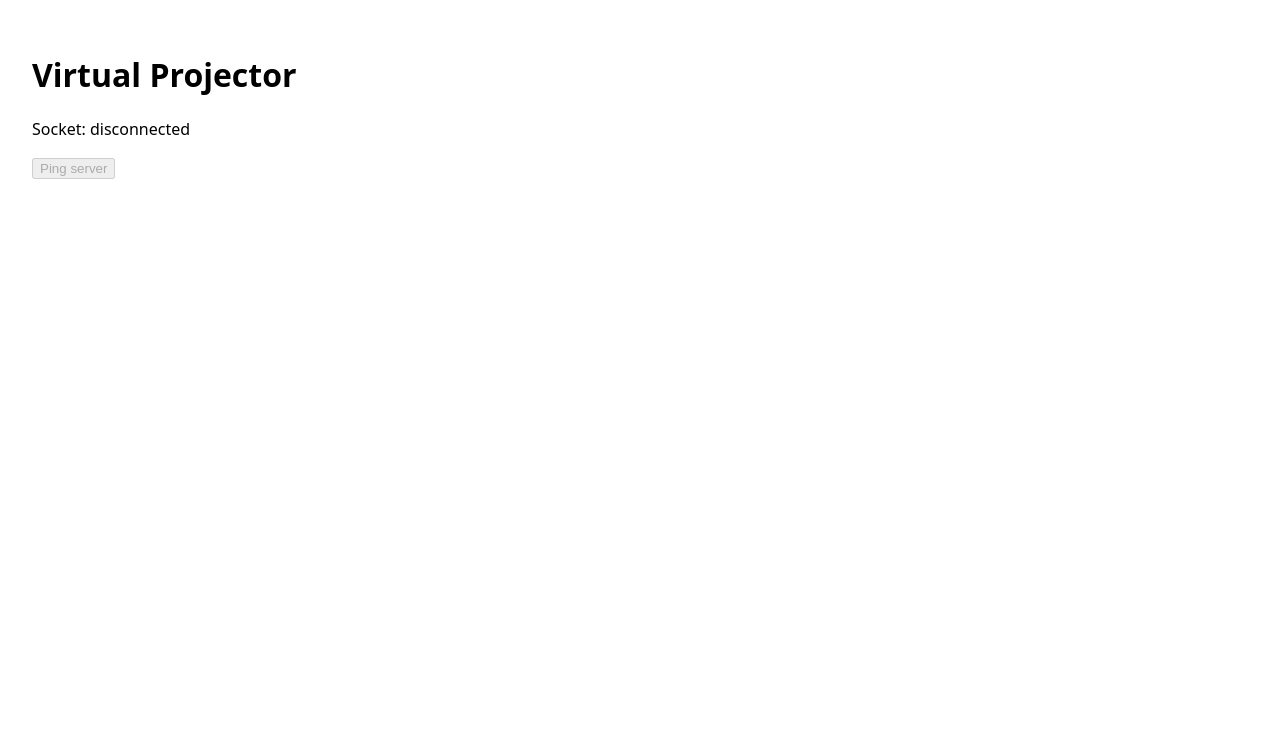
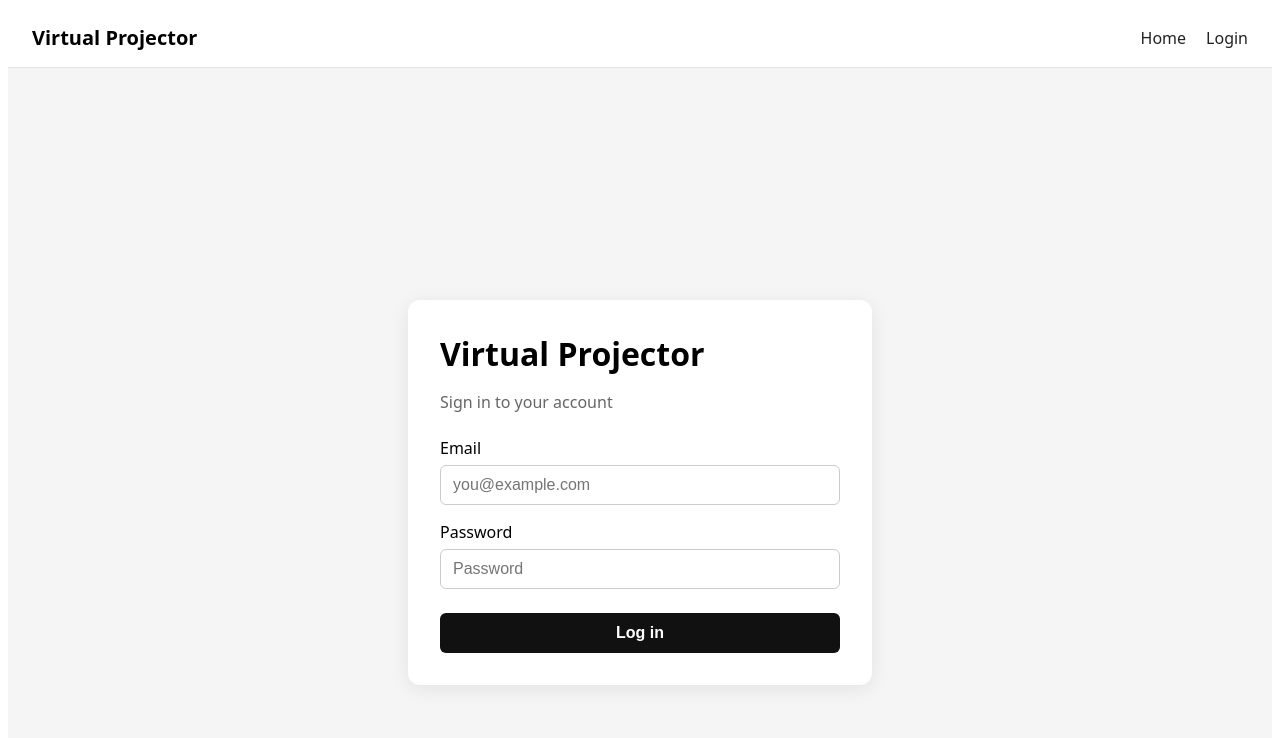
Before and after one commit to arizotaz/virtual-projector, a React (Vite) app in the folder client/: page /login in a window 1280 px wide. Shown: the top 738 px of the page. Built offline with nearby package versions, Linux system fonts and the light colour scheme; no server answers.

Commit message:
Initial mock-up of login with navigation

```diff
--- a/client/src/App.tsx
+++ b/client/src/App.tsx
@@ -1,33 +1,20 @@
-import { useEffect, useState } from "react";
-import { socket } from "./socket";
+import { BrowserRouter as Router, Route, Routes } from 'react-router-dom';
+
+import Navbar from './components/navbar'
+
+import Home from './pages/home';
+import Login from './pages/login';
 
 export default function App() {
-  const [connected, setConnected] = useState(socket.connected);
-  const [lastPong, setLastPong] = useState<number | null>(null);
-
-  useEffect(() => {
-    const onConnect = () => setConnected(true);
-    const onDisconnect = () => setConnected(false);
-    const onPong = ({ serverTime }: { serverTime: number }) => setLastPong(serverTime);
-
-    socket.on("connect", onConnect);
-    socket.on("disconnect", onDisconnect);
-    socket.on("pong", onPong);
-    return () => {
-      socket.off("connect", onConnect);
-      socket.off("disconnect", onDisconnect);
-      socket.off("pong", onPong);
-    };
-  }, []);
-
   return (
-    <main style={{ fontFamily: "system-ui, sans-serif", padding: 24 }}>
-      <h1>Virtual Projector</h1>
-      <p>Socket: {connected ? "connected" : "disconnected"}</p>
-      <button onClick={() => socket.emit("ping")} disabled={!connected}>
-        Ping server
-      </button>
-      {lastPong && <p>Last pong: {new Date(lastPong).toLocaleTimeString()}</p>}
-    </main>
+    <>
+        <Navbar />
+        <Router>
+            <Routes>
+                <Route path="/" element={<Home />} />
+                <Route path="/login" element={<Login />} />
+            </Routes>
+        </Router>
+    </>
   );
 }
--- /dev/null
+++ b/client/src/components/navbar.tsx
@@ -0,0 +1,54 @@
+export default function Navbar() {
+    return (
+        <nav
+            style={{
+                width: "100%",
+                boxSizing: "border-box",
+                padding: "16px 24px",
+                display: "flex",
+                alignItems: "center",
+                justifyContent: "space-between",
+                borderBottom: "1px solid #e5e5e5",
+                background: "#ffffff",
+                fontFamily: "system-ui, sans-serif",
+            }}
+        >
+            <div
+                style={{
+                    fontSize: 20,
+                    fontWeight: 700,
+                }}
+            >
+                Virtual Projector
+            </div>
+
+            <div
+                style={{
+                    display: "flex",
+                    alignItems: "center",
+                    gap: 20,
+                }}
+            >
+                <a
+                    href="/"
+                    style={{
+                        color: "#222",
+                        textDecoration: "none",
+                    }}
+                >
+                    Home
+                </a>
+
+                <a
+                    href="/login"
+                    style={{
+                        color: "#222",
+                        textDecoration: "none",
+                    }}
+                >
+                    Login
+                </a>
+            </div>
+        </nav>
+    );
+}
--- /dev/null
+++ b/client/src/pages/home.tsx
@@ -0,0 +1,35 @@
+import { useEffect, useState } from "react";
+import { socket } from "../socket";
+
+export default function Home() {
+    const [connected, setConnected] = useState(socket.connected);
+    const [lastPong, setLastPong] = useState<number | null>(null);
+
+    useEffect(() => {
+        const onConnect = () => setConnected(true);
+        const onDisconnect = () => setConnected(false);
+        const onPong = ({ serverTime }: { serverTime: number }) => setLastPong(serverTime);
+
+        socket.on("connect", onConnect);
+        socket.on("disconnect", onDisconnect);
+        socket.on("pong", onPong);
+        return () => {
+        socket.off("connect", onConnect);
+        socket.off("disconnect", onDisconnect);
+        socket.off("pong", onPong);
+        };
+    }, []);
+
+    return (
+    <>
+        <main style={{ fontFamily: "system-ui, sans-serif", padding: 24 }}>
+            <h1>Virtual Projector</h1>
+            <p>Socket: {connected ? "connected" : "disconnected"}</p>
+            <button onClick={() => socket.emit("ping")} disabled={!connected}>
+                Ping server
+            </button>
+            {lastPong && <p>Last pong: {new Date(lastPong).toLocaleTimeString()}</p>}
+        </main>
+    </>
+    );
+}
--- /dev/null
+++ b/client/src/pages/login.tsx
@@ -0,0 +1,119 @@
+export default function Login() {
+    const handleSubmit = (e: React.SubmitEvent<HTMLFormElement>) => {
+        e.preventDefault();
+
+        const form = new FormData(e.currentTarget);
+        const email = form.get("email");
+        const password = form.get("password");
+
+        console.log("Login:", { email, password });
+    };
+
+    return (
+        <main
+            style={{
+                minHeight: "100vh",
+                display: "flex",
+                alignItems: "center",
+                justifyContent: "center",
+                background: "#f5f5f5",
+                fontFamily: "system-ui, sans-serif",
+                padding: 24,
+            }}
+        >
+            <div
+                style={{
+                    width: "100%",
+                    maxWidth: 400,
+                    background: "white",
+                    padding: 32,
+                    borderRadius: 12,
+                    boxShadow: "0 4px 20px rgba(0, 0, 0, 0.08)",
+                }}
+            >
+                <h1 style={{ marginTop: 0, marginBottom: 8 }}>
+                    Virtual Projector
+                </h1>
+
+                <p style={{ color: "#666", marginBottom: 24 }}>
+                    Sign in to your account
+                </p>
+
+                <form onSubmit={(e) => handleSubmit(e)}>
+                    <label
+                        htmlFor="email"
+                        style={{
+                            display: "block",
+                            marginBottom: 6,
+                            fontWeight: 500,
+                        }}
+                    >
+                        Email
+                    </label>
+
+                    <input
+                        id="email"
+                        name="email"
+                        type="email"
+                        placeholder="you@example.com"
+                        required
+                        style={{
+                            width: "100%",
+                            boxSizing: "border-box",
+                            padding: "10px 12px",
+                            marginBottom: 16,
+                            border: "1px solid #ccc",
+                            borderRadius: 6,
+                            fontSize: 16,
+                        }}
+                    />
+
+                    <label
+                        htmlFor="password"
+                        style={{
+                            display: "block",
+                            marginBottom: 6,
+                            fontWeight: 500,
+                        }}
+                    >
+                        Password
+                    </label>
+
+                    <input
+                        id="password"
+                        name="password"
+                        type="password"
+                        placeholder="Password"
+                        required
+                        style={{
+                            width: "100%",
+                            boxSizing: "border-box",
+                            padding: "10px 12px",
+                            marginBottom: 24,
+                            border: "1px solid #ccc",
+                            borderRadius: 6,
+                            fontSize: 16,
+                        }}
+                    />
+
+                    <button
+                        type="submit"
+                        style={{
+                            width: "100%",
+                            padding: "11px 16px",
+                            border: "none",
+                            borderRadius: 6,
+                            background: "#111",
+                            color: "white",
+                            fontSize: 16,
+                            fontWeight: 600,
+                            cursor: "pointer",
+                        }}
+                    >
+                        Log in
+                    </button>
+                </form>
+            </div>
+        </main>
+    );
+}
--- a/package.json
+++ b/package.json
@@ -17,5 +17,8 @@
   "devDependencies": {
     "concurrently": "^10.0.5",
     "typescript": "^7.0.2"
+  },
+  "dependencies": {
+    "react-router-dom": "^7.18.4"
   }
 }
```
Also changed, not shown: 1 other file (tests, documents, lock files or other folders).
